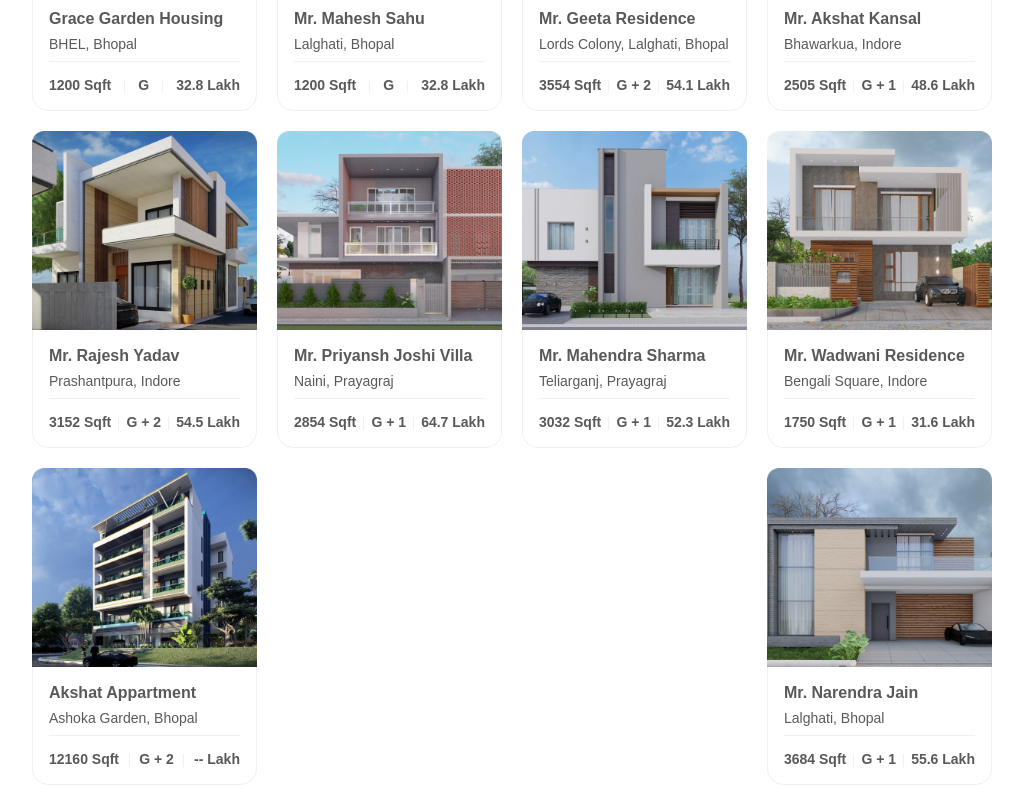
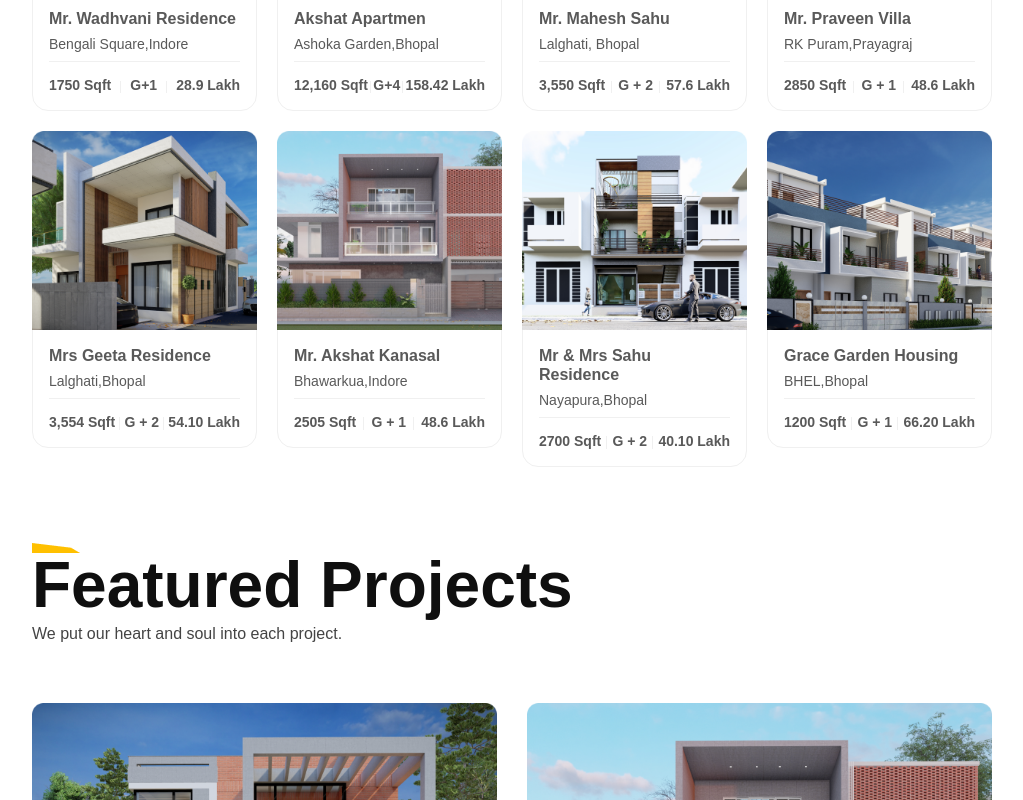
Before and after one commit to KonnBot/konnbot, a React (Create React App) app: page /projects in a window 1280 px wide. Shown: the part 1100-1900 px from the top of the page, without its empty margins (128-1151 px from the left). Built offline with nearby package versions, Linux system fonts and the light colour scheme.

Commit message:
Edit Projects

```diff
--- a/src/Components/Projects/ProjectTab.js
+++ b/src/Components/Projects/ProjectTab.js
@@ -15,7 +15,7 @@ const ProjectTab = () => (
         <Row justify="space-between" gutter={[20, 20]}>
           <Col sm={12} md={8} lg={8} xl={6} xxl={6}>
             <ProjectCard
-              src="/assets/01project.png"
+              src="/assets/12project.png"
               id={1}
               name="Mr. Rajesh Yadav"
               add="Pardesipura,Indore"
@@ -26,7 +26,7 @@ const ProjectTab = () => (
           </Col>
           <Col sm={12} md={8} lg={8} xl={6} xxl={6}>
             <ProjectCard
-              src="/assets/02project.png"
+              src="/assets/13project.png"
               id={2}
               name="Mr. Vinay Pingle Residence"
               add="Andanva,Prayagraj"
@@ -50,53 +50,53 @@ const ProjectTab = () => (
             <ProjectCard
               src="/assets/04project.png"
               id={4}
-              name="Mr & Mrs Sahu"
-              add="Nayapura, Bhopal"
-              area="1200 Sqft"
-              floor="G"
-              cost="32.8 Lakh"
+              name="Mr. Rajesh Sahu"
+              add="Lalghati,Bhopal"
+              area="3,794 Sqft"
+              floor="G+2"
+              cost="54.2 Lakh"
             />
           </Col>
           <Col sm={12} md={8} lg={8} xl={6} xxl={6}>
             <ProjectCard
-              src="/assets/07project.png"
+              src="/assets/14project.png"
               id={7}
-              name="Grace Garden Housing"
-              add="BHEL, Bhopal"
-              area="1200 Sqft"
-              floor="G"
-              cost="32.8 Lakh"
+              name="Mr. Wadhvani Residence"
+              add="Bengali Square,Indore"
+              area="1750 Sqft"
+              floor="G+1"
+              cost="28.9 Lakh"
             />
           </Col>
           <Col sm={12} md={8} lg={8} xl={6} xxl={6}>
             <ProjectCard
-              src="/assets/08project.png"
+              src="/assets/15project.png"
               id={8}
-              name="Mr. Mahesh Sahu"
-              add="Lalghati, Bhopal"
-              area="1200 Sqft"
-              floor="G"
-              cost="32.8 Lakh"
+              name="Akshat Apartmen"
+              add="Ashoka Garden,Bhopal"
+              area="12,160 Sqft"
+              floor="G+4"
+              cost="158.42 Lakh"
             />
           </Col>
           <Col sm={12} md={8} lg={8} xl={6} xxl={6}>
             <ProjectCard
-              src="/assets/09project.png"
+              src="/assets/01project.png"
               id={9}
-              name="Mr. Geeta Residence"
-              add="Lords Colony, Lalghati, Bhopal"
-              area="3554 Sqft"
+              name="Mr. Mahesh Sahu"
+              add="Lalghati, Bhopal"
+              area="3,550 Sqft"
               floor="G + 2"
-              cost="54.1 Lakh"
+              cost="57.6 Lakh"
             />
           </Col>
           <Col sm={12} md={8} lg={8} xl={6} xxl={6}>
             <ProjectCard
               src="/assets/10project.png"
               id={10}
-              name="Mr. Akshat Kansal"
-              add="Bhawarkua, Indore"
-              area="2505 Sqft"
+              name="Mr. Praveen Villa"
+              add="RK Puram,Prayagraj"
+              area="2850 Sqft"
               floor="G + 1"
               cost="48.6 Lakh"
             />
@@ -105,66 +105,44 @@ const ProjectTab = () => (
             <ProjectCard
               src="/assets/11project.png"
               id={11}
-              name="Mr. Rajesh Yadav"
-              add="Prashantpura, Indore"
-              area="3152 Sqft"
+              name="Mrs Geeta Residence"
+              add="Lalghati,Bhopal"
+              area="3,554 Sqft"
               floor="G + 2"
-              cost="54.5 Lakh"
+              cost="54.10 Lakh"
             />
           </Col>
           <Col sm={12} md={8} lg={8} xl={6} xxl={6}>
             <ProjectCard
               src="/assets/12project.png"
               id={12}
-              name="Mr. Priyansh Joshi Villa"
-              add="Naini, Prayagraj"
-              area="2854 Sqft"
+              name="Mr. Akshat Kanasal"
+              add="Bhawarkua,Indore"
+              area="2505 Sqft"
               floor="G + 1"
-              cost="64.7 Lakh"
+              cost="48.6 Lakh"
             />
           </Col>
           <Col sm={12} md={8} lg={8} xl={6} xxl={6}>
             <ProjectCard
-              src="/assets/13project.png"
+              src="/assets/04project.png"
               id={13}
-              name="Mr. Mahendra Sharma"
-              add="Teliarganj, Prayagraj"
-              area="3032 Sqft"
-              floor="G + 1"
-              cost="52.3 Lakh"
+              name="Mr & Mrs Sahu Residence"
+              add="Nayapura,Bhopal"
+              area="2700 Sqft"
+              floor="G + 2"
+              cost="40.10 Lakh"
             />
           </Col>
           <Col sm={12} md={8} lg={8} xl={6} xxl={6}>
             <ProjectCard
-              src="/assets/14project.png"
+              src="/assets/03project.png"
               id={14}
-              name="Mr. Wadwani Residence"
-              add="Bengali Square, Indore"
-              area="1750 Sqft"
+              name="Grace Garden Housing"
+              add="BHEL,Bhopal"
+              area="1200 Sqft"
               floor="G + 1"
-              cost="31.6 Lakh"
-            />
-          </Col>
-          <Col sm={12} md={8} lg={8} xl={6} xxl={6}>
-            <ProjectCard
-              src="/assets/15project.png"
-              id={15}
-              name="Akshat Appartment"
-              add="Ashoka Garden, Bhopal"
-              area="12160 Sqft"
-              floor="G + 2"
-              cost="-- Lakh"
-            />
-          </Col>
-          <Col sm={12} md={8} lg={8} xl={6} xxl={6}>
-            <ProjectCard
-              src="/assets/16project.png"
-              id={16}
-              name="Mr. Narendra Jain"
-              add="Lalghati, Bhopal"
-              area="3684 Sqft"
-              floor="G + 1"
-              cost="55.6 Lakh"
+              cost="66.20 Lakh"
             />
           </Col>
         </Row>
```
